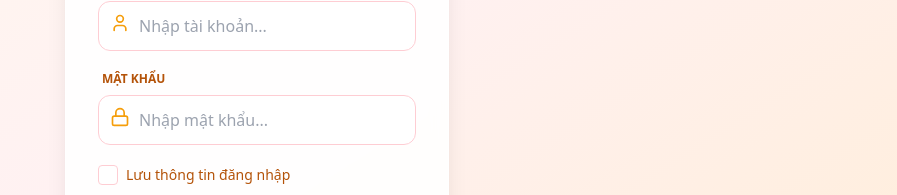
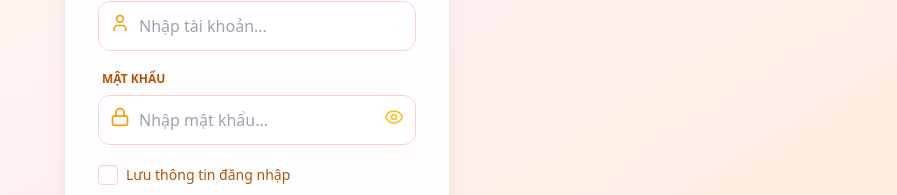
Before and after one commit to quylang88/tini-store, a React (Vite) app: page / in a window 1280 px wide. Shown: the part 329-524 px from the top of the page, without its empty margins (383-1280 px from the left). Built offline with nearby package versions, Linux system fonts and the light colour scheme.

Commit message:
Enhance TabBar and Active Text Gradient

```diff
--- a/src/components/TabBar.jsx
+++ b/src/components/TabBar.jsx
@@ -21,7 +21,8 @@ const TabBar = ({ activeTab, setActiveTab, isVisible = true }) => {
   if (!shouldRender) return null;
 
   return (
-    <div
+    <nav
+      aria-label="Bottom Navigation"
       className={`fixed bottom-0 left-0 right-0 bg-amber-50/90 border-t border-amber-200 pb-safe-area z-50 backdrop-blur transition-transform duration-300 ease-in-out ${
         active ? "translate-y-0" : "translate-y-full"
       }`}
@@ -42,19 +43,26 @@ const TabBar = ({ activeTab, setActiveTab, isVisible = true }) => {
             <button
               key={tab.id}
               onClick={handleTabClick}
+              aria-current={isActive ? "page" : undefined}
               className={`relative flex flex-col items-center justify-center w-full h-full gap-0.5 ${
-                isActive ? "text-rose-600 z-10" : "text-amber-500 z-0"
+                isActive ? "z-10" : "text-amber-600 z-0"
               }`}
             >
               <IconComponent isActive={isActive} size={24} loop={false} />
-              <span className="text-[10px] font-medium uppercase">
+              <span
+                className={`text-[10px] uppercase ${
+                  isActive
+                    ? "font-bold bg-[linear-gradient(90deg,#ca8a04_0%,#db2777_35%,#2563eb_65%,#16a34a_100%)] bg-clip-text text-transparent"
+                    : "font-medium"
+                }`}
+              >
                 {tab.label}
               </span>
             </button>
           );
         })}
       </div>
-    </div>
+    </nav>
   );
 };
 
--- a/src/components/stats/MetricCard.jsx
+++ b/src/components/stats/MetricCard.jsx
@@ -1,8 +1,24 @@
 import React from "react";
 
-const MetricCard = ({ icon: Icon, label, value, className = "", ...props }) => (
+const MetricCard = ({
+  icon: Icon,
+  label,
+  value,
+  className = "",
+  onClick,
+  ...props
+}) => {
+  const isInteractive = !!onClick;
+
+  return (
     <div
-    className={`text-white p-4 rounded-2xl shadow-lg ${className}`}
+      className={`text-white p-4 rounded-2xl shadow-lg relative overflow-hidden ${
+        isInteractive
+          ? "cursor-pointer active:scale-95 transition-transform"
+          : ""
+      } ${className}`}
+      onClick={onClick}
+      role={isInteractive ? "button" : undefined}
       {...props}
     >
       <div className="flex items-center gap-2 opacity-90 mb-2">
@@ -12,5 +28,6 @@ const MetricCard = ({ icon: Icon, label, value, className = "", ...props }) => (
       <div className="text-xl font-bold">{value}</div>
     </div>
   );
+};
 
 export default MetricCard;
--- a/src/screens/Dashboard.jsx
+++ b/src/screens/Dashboard.jsx
@@ -114,7 +114,7 @@ const Dashboard = ({ products, orders, onOpenDetail }) => {
               icon={ArchiveX}
               label="Hết hàng"
               value={outOfStockProducts.length}
-              className="bg-slate-400 shadow-slate-200 cursor-pointer active:scale-95 transition-transform"
+              className="bg-slate-400 shadow-slate-200"
               onClick={() => setShowOutOfStockModal(true)}
             />
           )}
@@ -124,7 +124,7 @@ const Dashboard = ({ products, orders, onOpenDetail }) => {
               icon={AlertTriangle}
               label="Hàng tồn"
               value={slowMovingProducts.length}
-              className="bg-violet-400 shadow-violet-200 cursor-pointer active:scale-95 transition-transform"
+              className="bg-violet-400 shadow-violet-200"
               onClick={() => setShowInventoryWarningModal(true)}
             />
           )}
--- a/src/screens/Login.jsx
+++ b/src/screens/Login.jsx
@@ -1,5 +1,5 @@
 import React from "react";
-import { Lock, User, ArrowRight, CheckSquare } from "lucide-react";
+import { Lock, User, ArrowRight, CheckSquare, Eye, EyeOff } from "lucide-react";
 import useLoginLogic from "../hooks/auth/useLoginLogic";
 import SplashScreen from "./login/SplashScreen";
 import useImagePreloader from "../hooks/ui/useImagePreloader";
@@ -13,6 +13,9 @@ const AuthField = ({
   placeholder,
 }) => {
   const id = React.useId();
+  const [showPassword, setShowPassword] = React.useState(false);
+  const isPassword = type === "password";
+
   return (
     <div>
       <label
@@ -27,12 +30,24 @@ const AuthField = ({
         </span>
         <input
           id={id}
-          type={type}
-          className="w-full bg-white/90 border border-rose-200 rounded-xl py-3 pl-10 pr-4 outline-none focus:bg-white focus:border-rose-400 focus:ring-2 focus:ring-rose-100 transition text-amber-900"
+          type={isPassword ? (showPassword ? "text" : "password") : type}
+          className={`w-full bg-white/90 border border-rose-200 rounded-xl py-3 pl-10 ${
+            isPassword ? "pr-12" : "pr-4"
+          } outline-none focus:bg-white focus:border-rose-400 focus:ring-2 focus:ring-rose-100 transition text-amber-900`}
           placeholder={placeholder}
           value={value}
           onChange={onChange}
         />
+        {isPassword && (
+          <button
+            type="button"
+            onClick={() => setShowPassword(!showPassword)}
+            className="absolute right-3 top-3 text-amber-400 hover:text-amber-600 transition-colors focus:outline-none focus-visible:ring-2 focus-visible:ring-rose-400 rounded-md"
+            aria-label={showPassword ? "Ẩn mật khẩu" : "Hiển thị mật khẩu"}
+          >
+            {showPassword ? <EyeOff size={20} /> : <Eye size={20} />}
+          </button>
+        )}
       </div>
     </div>
   );
```
Lines whose indentation alone changed are shown as unchanged.
